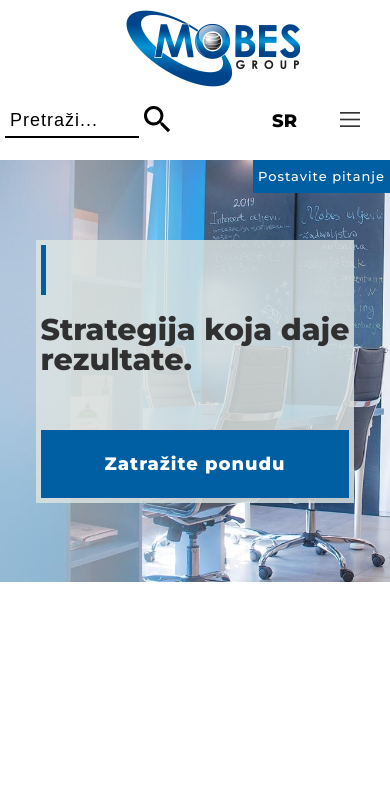
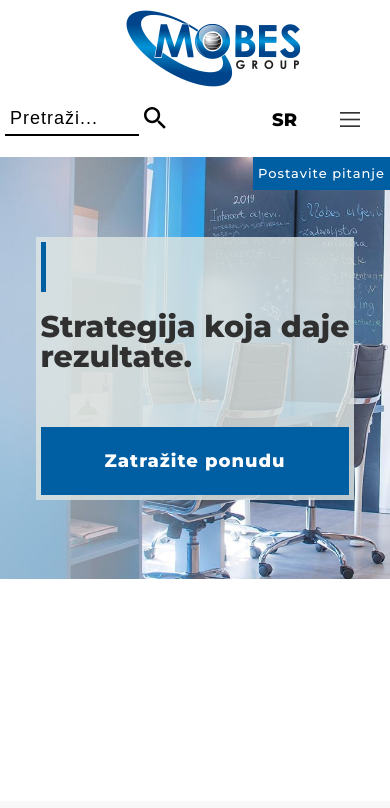
Before and after one commit to milanzivanov/popart-fe-task2019, a website: page index.html in a window 390 px wide. Shown: the top 808 px of the page. Drawn offline with nearby package versions, Linux system fonts and the light colour scheme.

Commit message:
fixing little bugs

```diff
--- a/index.html
+++ b/index.html
@@ -21,15 +21,15 @@
       </div>
       <nav class="nav">
 
-        <div class="nav-search">
+        <form class="nav-search">
           <input type="text" placeholder="Pretraži...">
 
-          <div class="nav-search_icon">
+          <button class="nav-search_icon">
             <svg class="icon icon-search">
               <use xlink:href="./img/svg_sprite.svg#icon-search"></use>
             </svg>
-          </div>
-        </div>
+          </button>
+        </form>
 
         <div class="nav-burger">
           <a href="#">
@@ -161,7 +161,7 @@
       </div>
 
       <!-- ////////// -->
-      <!-- top btn sugestion for smaler screens -->
+      <!-- top blue btn sugestion for smaller screens -->
       <div class="hero-container_sugest js-sugestion mobile-view-hide">
         <a href="#" class="js-sugestion blue-btn">Postavite pitanje</a>
       </div>
--- a/sass/main.scss
+++ b/sass/main.scss
@@ -27,9 +27,18 @@
 /* ----------------- scss main
 ----------------------------------------------------------------------- */
 
+/////////////
 // mobes
 .container-mobes {
   height: 100vh;
+
+  @include breakpoint (tablet) {
+    height: auto;
+  }
+
+  @include breakpoint (mobile) {
+    height: auto;
+  }
 
   .hero-container {
     height: calc(100vh - 216px);
@@ -44,6 +53,7 @@
 
     @include breakpoint (mobile) {
       background: none;
+      height: calc(100vh - 200px);
     }
 
     .hero-content {
@@ -776,6 +786,10 @@
           max-width: 100%;
           height: 50vh;
         }
+        @include breakpoint (mobile) {
+          max-width: 100%;
+          height: auto;
+        }
 
       }
     }
@@ -1139,8 +1153,6 @@
   }
 }
 
-
-
 ///////////////////
 // act
 .container-act {
@@ -1393,7 +1405,6 @@
 }
 
 
-
 //////////////////////
 // ponuda
 .container-offer {
--- a/sass/partials/_header.scss
+++ b/sass/partials/_header.scss
@@ -45,7 +45,7 @@
         padding: 5px;
       }
 
-      .nav-search {
+      form.nav-search {
         display: flex;
         align-items: center;
         flex: 1;
@@ -91,7 +91,10 @@
         }
 
         .nav-search_icon {
-          padding: 5px
+          padding: 5px;
+          border: none;
+          outline: none;
+          background: none;
         }
       }
 
@@ -117,12 +120,14 @@
           padding: 10px 15px 10px 33px;
 
           a {
-            display: inline-block;
+            display: flex;
+            justify-content: center;
+            align-items: center;
             transition: 0.3s ease-in-out;
             padding: 10px;
 
             &:hover {
-              background-color: rgba(0, 255, 127, 0.8);
+              background-color: rgba(0, 94, 163, 0.4);
               border-radius: 50%;
             }
           }
@@ -143,15 +148,26 @@
   right: 0;
   top: 0;
   bottom: 0;
-  background-color: #005ea3;
+  background-color: $blue1;
   opacity: 0.9;
   padding: 10px;
   display: none;
   flex-direction: column;
   transition: 0.3s all ease-in-out;
 
+  @include breakpoint (desktop) {
+    width: 40%;
+    overflow-y: auto;
+  }
+
+  @include breakpoint (tablet) {
+    width: 50%;
+    overflow-y: auto;
+  }
+
   @include breakpoint (mobile) {
     width: 100%;
+    overflow-y: auto;
   }
 
   .nav-menu_close {
@@ -167,9 +183,11 @@
     }
 
     a {
-      display: block;
+      display: flex;
+      align-items: center;
+      justify-content: center;
       padding: 10px;
-      background-color: #005ea3;
+      background-color: $blue1;
       transition: 0.3s ease-in-out;
       img {
         max-width: 100%;
@@ -178,7 +196,7 @@
     }
     a:hover {
       border-radius: 50%;
-      background-color: indianred;
+      background-color: rgba(255, 87, 34, 0.79);
 
     }
   }
```
Also changed, not shown: css/main.css.
